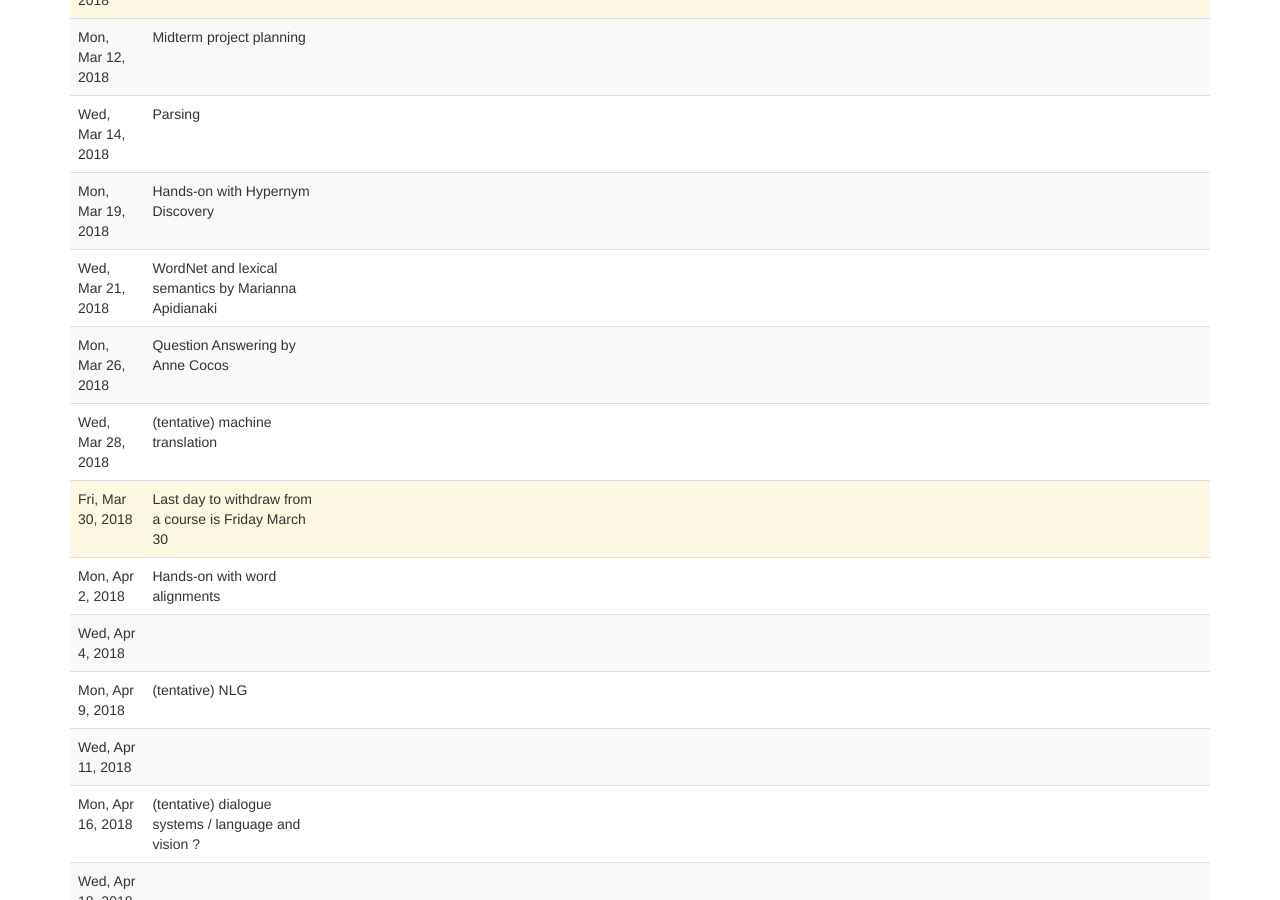
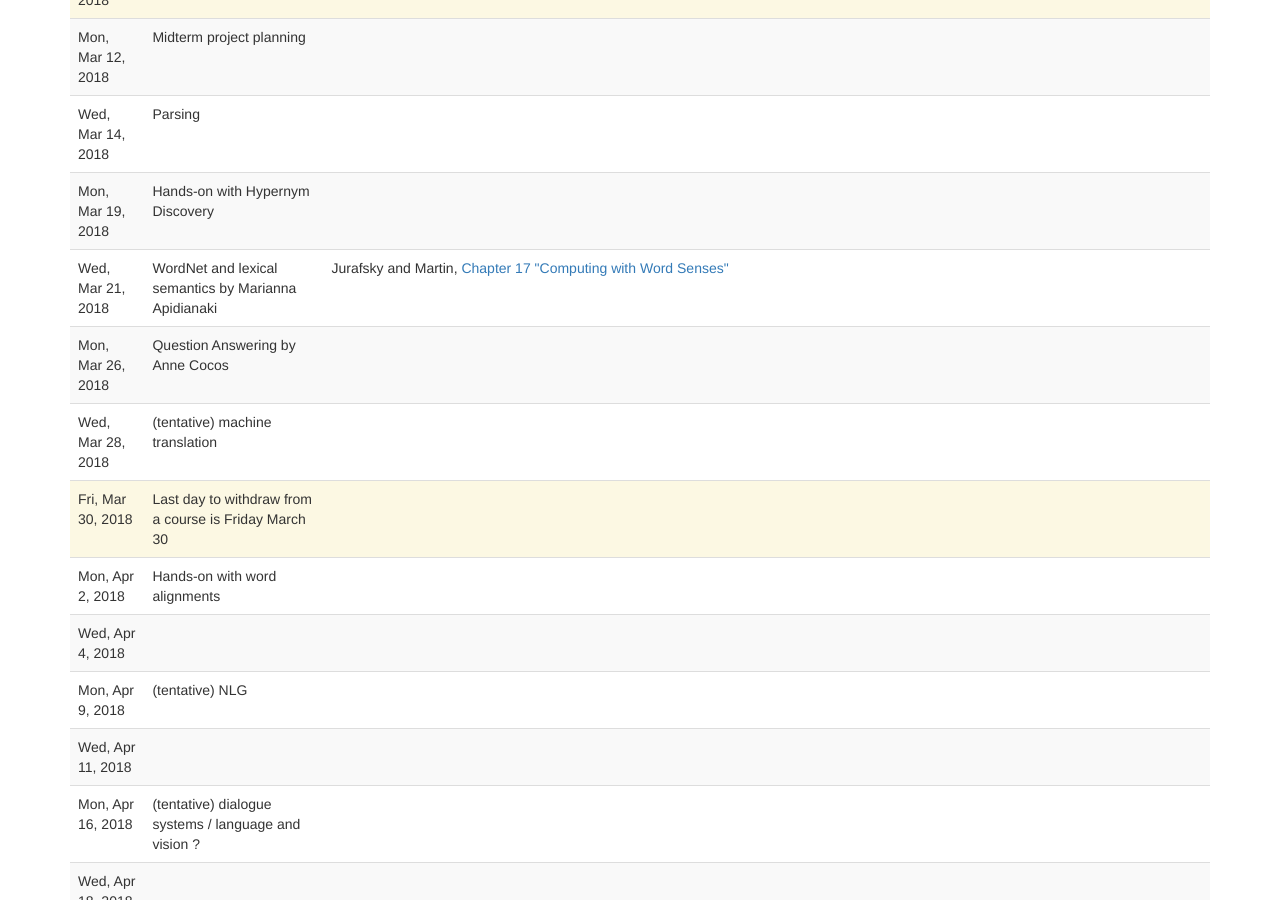
Before and after one commit to computational-linguistics-class/computational-linguistics-class.github.io, a Jekyll site: the page built from lectures.md, in a window 1280 px wide and 900 px high, scrolled down 2202 px. Built offline with Jekyll 4.4.1, drawn with Linux system fonts in a browser that asks for light colours; nearby versions of some CDN libraries; a script that is not in the unit is left out.

Commit message:
Reading for Marinna's lecture

```diff
--- a/_data/lectures.yaml
+++ b/_data/lectures.yaml
@@ -332,6 +332,10 @@
   title: WordNet and lexical semantics
   speaker: Marianna Apidianaki
   readings:
+    -
+      title: Chapter 17 "Computing with Word Senses"
+      authors: Jurafsky and Martin
+      url: https://web.stanford.edu/~jurafsky/slp3/17.pdf
 -
   date: 2018-03-26
   slides:
```
